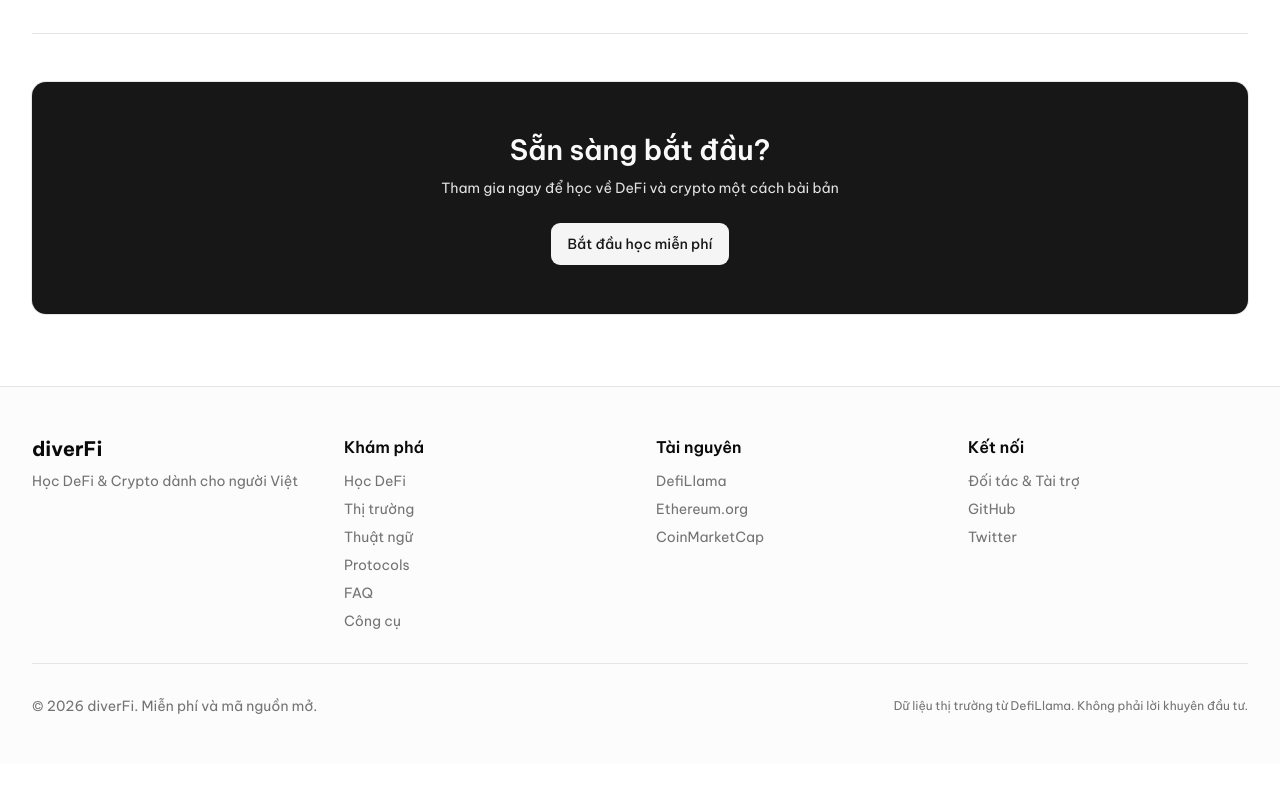
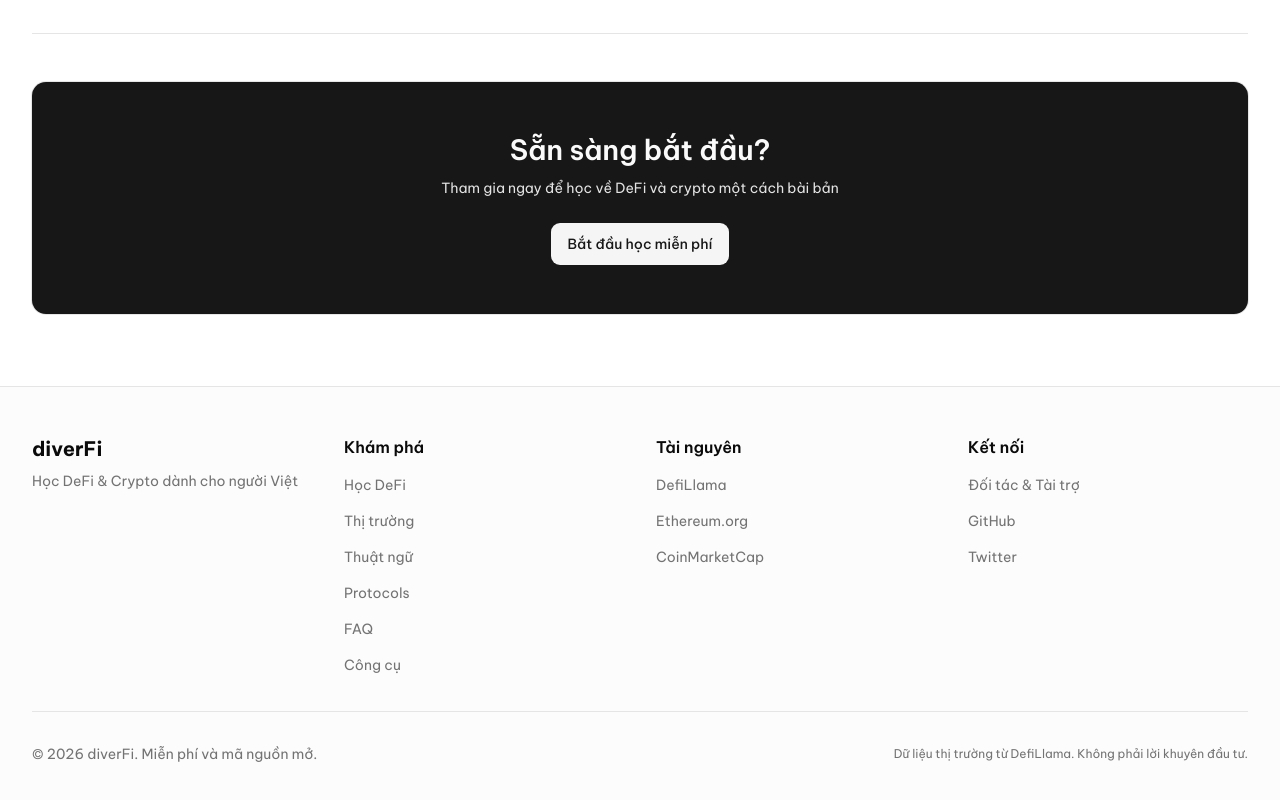
Before and after one commit to buithang3058/diverfi, a Next.js app: page / in a window 1280 px wide. Shown: the part 2178-2978 px from the top of the page. Before the commit the page ends 2942 px from the top, so only its background shows below. Built offline with nearby package versions, Linux system fonts and the light colour scheme; no server answers.

Commit message:
style(design): FINDING-004 — footer links add py-1 padding for click target

```diff
--- a/src/components/footer.tsx
+++ b/src/components/footer.tsx
@@ -25,7 +25,7 @@
               <li>
                 <Link
                   href="/learn"
-                  className="text-muted-foreground hover:text-foreground transition-colors"
+                  className="text-muted-foreground hover:text-foreground transition-colors block py-1"
                 >
                   Học DeFi
                 </Link>
@@ -33,7 +33,7 @@
               <li>
                 <Link
                   href="/markets"
-                  className="text-muted-foreground hover:text-foreground transition-colors"
+                  className="text-muted-foreground hover:text-foreground transition-colors block py-1"
                 >
                   Thị trường
                 </Link>
@@ -41,7 +41,7 @@
               <li>
                 <Link
                   href="/glossary"
-                  className="text-muted-foreground hover:text-foreground transition-colors"
+                  className="text-muted-foreground hover:text-foreground transition-colors block py-1"
                 >
                   Thuật ngữ
                 </Link>
@@ -49,7 +49,7 @@
               <li>
                 <Link
                   href="/protocols"
-                  className="text-muted-foreground hover:text-foreground transition-colors"
+                  className="text-muted-foreground hover:text-foreground transition-colors block py-1"
                 >
                   Protocols
                 </Link>
@@ -57,7 +57,7 @@
               <li>
                 <Link
                   href="/faq"
-                  className="text-muted-foreground hover:text-foreground transition-colors"
+                  className="text-muted-foreground hover:text-foreground transition-colors block py-1"
                 >
                   FAQ
                 </Link>
@@ -65,7 +65,7 @@
               <li>
                 <Link
                   href="/tools"
-                  className="text-muted-foreground hover:text-foreground transition-colors"
+                  className="text-muted-foreground hover:text-foreground transition-colors block py-1"
                 >
                   Công cụ
                 </Link>
@@ -82,7 +82,7 @@
                   href="https://defillama.com"
                   target="_blank"
                   rel="noopener noreferrer"
-                  className="text-muted-foreground hover:text-foreground transition-colors"
+                  className="text-muted-foreground hover:text-foreground transition-colors block py-1"
                 >
                   DefiLlama
                 </a>
@@ -92,7 +92,7 @@
                   href="https://ethereum.org/vi"
                   target="_blank"
                   rel="noopener noreferrer"
-                  className="text-muted-foreground hover:text-foreground transition-colors"
+                  className="text-muted-foreground hover:text-foreground transition-colors block py-1"
                 >
                   Ethereum.org
                 </a>
@@ -102,7 +102,7 @@
                   href="https://coinmarketcap.com"
                   target="_blank"
                   rel="noopener noreferrer"
-                  className="text-muted-foreground hover:text-foreground transition-colors"
+                  className="text-muted-foreground hover:text-foreground transition-colors block py-1"
                 >
                   CoinMarketCap
                 </a>
@@ -117,7 +117,7 @@
               <li>
                 <Link
                   href="/partners"
-                  className="text-muted-foreground hover:text-foreground transition-colors"
+                  className="text-muted-foreground hover:text-foreground transition-colors block py-1"
                 >
                   Đối tác & Tài trợ
                 </Link>
@@ -127,7 +127,7 @@
                   href={siteConfig.links.github}
                   target="_blank"
                   rel="noopener noreferrer"
-                  className="text-muted-foreground hover:text-foreground transition-colors"
+                  className="text-muted-foreground hover:text-foreground transition-colors block py-1"
                 >
                   GitHub
                 </a>
@@ -137,7 +137,7 @@
                   href={siteConfig.links.twitter}
                   target="_blank"
                   rel="noopener noreferrer"
-                  className="text-muted-foreground hover:text-foreground transition-colors"
+                  className="text-muted-foreground hover:text-foreground transition-colors block py-1"
                 >
                   Twitter
                 </a>
```
